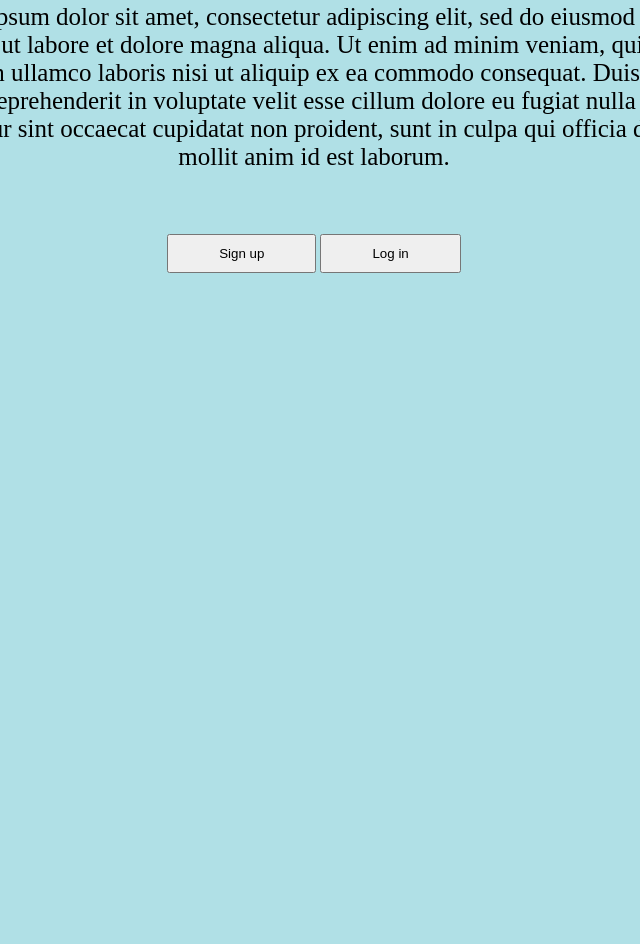
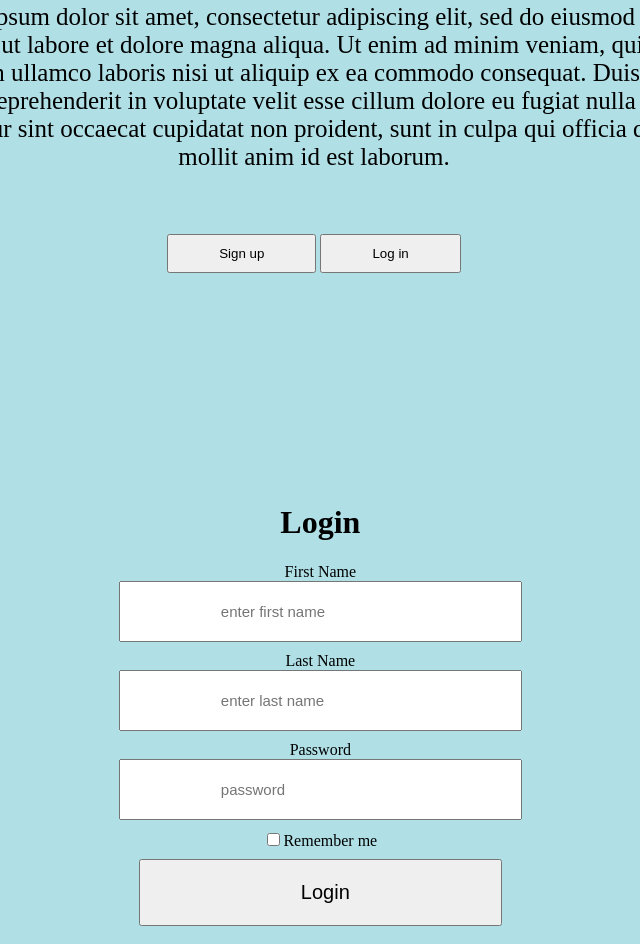
Before and after one commit to Kandedriva/final_project, a React app: page / in a window 1280 px wide. Shown: the part 330-1274 px from the top of the page, without its empty margins (326-966 px from the left). Before the commit the page ends 821 px from the top, so only its background shows below. Built offline with nearby package versions, Linux system fonts and the light colour scheme.

Commit message:
Create the Login component add Css style then render the component in App.js

```diff
--- a/src/components/App.js
+++ b/src/components/App.js
@@ -1,10 +1,14 @@
 import React from "react";
+import Login from "./Login";
 import Welcome from "./Welcome";
 
 
 function App(){
   return(
-    <Welcome/>
+    <div>
+      <Welcome/>
+    <Login/>
+    </div>
   )
 }
 
--- /dev/null
+++ b/src/components/Login.js
@@ -0,0 +1,23 @@
+import React from "react";
+
+
+function Login() {
+    return (
+      <div className="divi">
+        <form className="loginForm" action="index.html" method="post">
+        <h1>Login</h1>
+
+          <label htmlFor="fname">First Name</label><br />
+          <input className="login" type="text" name="Fname" id="fname" placeholder="enter first name" /><br />
+          <label htmlFor="lname">Last Name</label><br />
+          <input className="login" type="text" name="lname" id="lname" placeholder="enter last name" /><br />
+          <label htmlFor="password">Password</label><br />
+          <input className="login" type="password" name="password" id="password" placeholder="password" /><br />
+          <input className="check" type="checkbox" name="rememberMe" id="rememberMe" />
+          <label htmlFor="rememberMe">Remember me</label><br />
+          <button type="button" name="button" className="loginButton">Login</button>
+        </form>
+      </div>
+    );
+  }
+export default Login;
--- a/src/index.css
+++ b/src/index.css
@@ -24,3 +24,24 @@ body {
   border-radius: 2px solid;
 
   }
+
+  .loginForm{
+    text-align: center;
+    margin: 0 26% 0 30% ;
+    padding:0 5% 0 2%;
+  }
+
+  .login, .signUp{
+    padding: 20px 100px 20px 100px;
+    margin-bottom: 10px;
+    /* border-collapse: 5%; */
+    font-size:15px
+  }
+
+  .loginButton{
+    padding: 20px 150px 20px 160px;
+    margin-bottom: 10px;
+    border-collapse: 5%;
+    font-size:20px;
+    margin-top: 2%;
+  }
```
